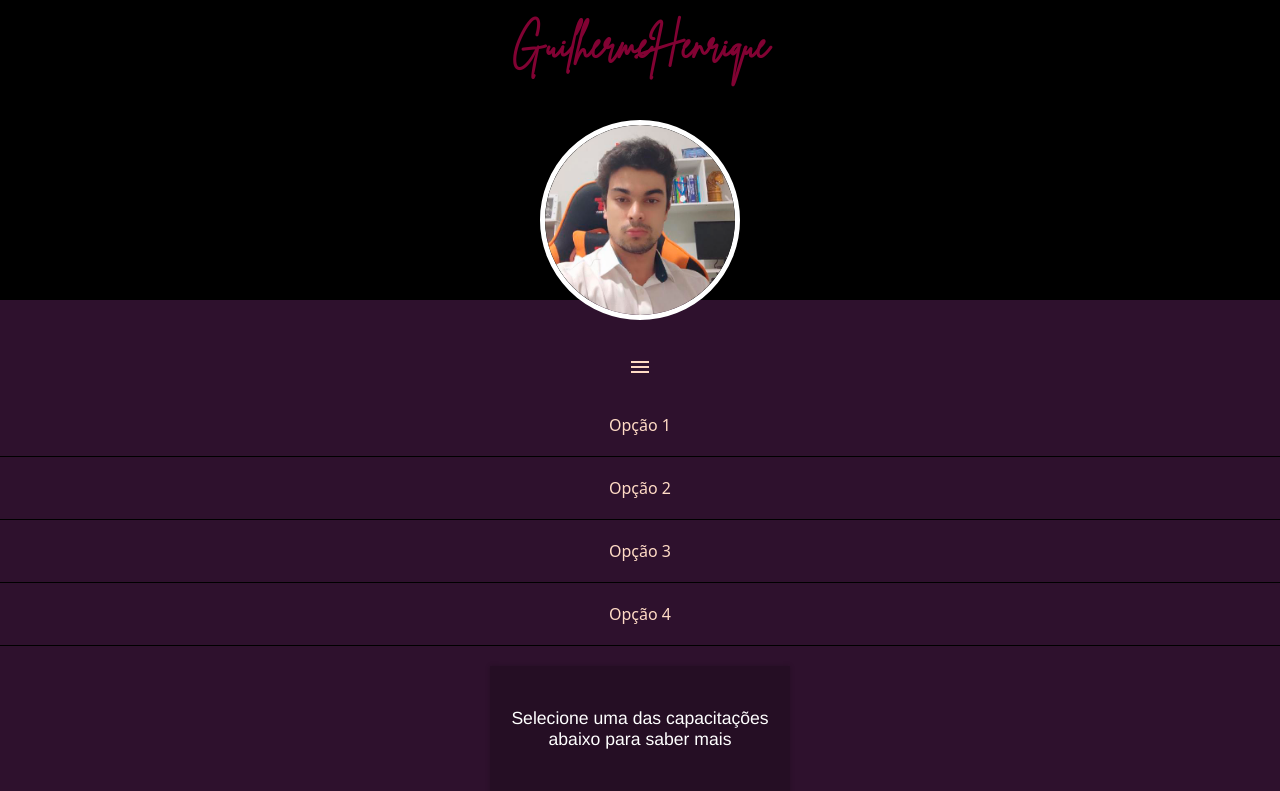
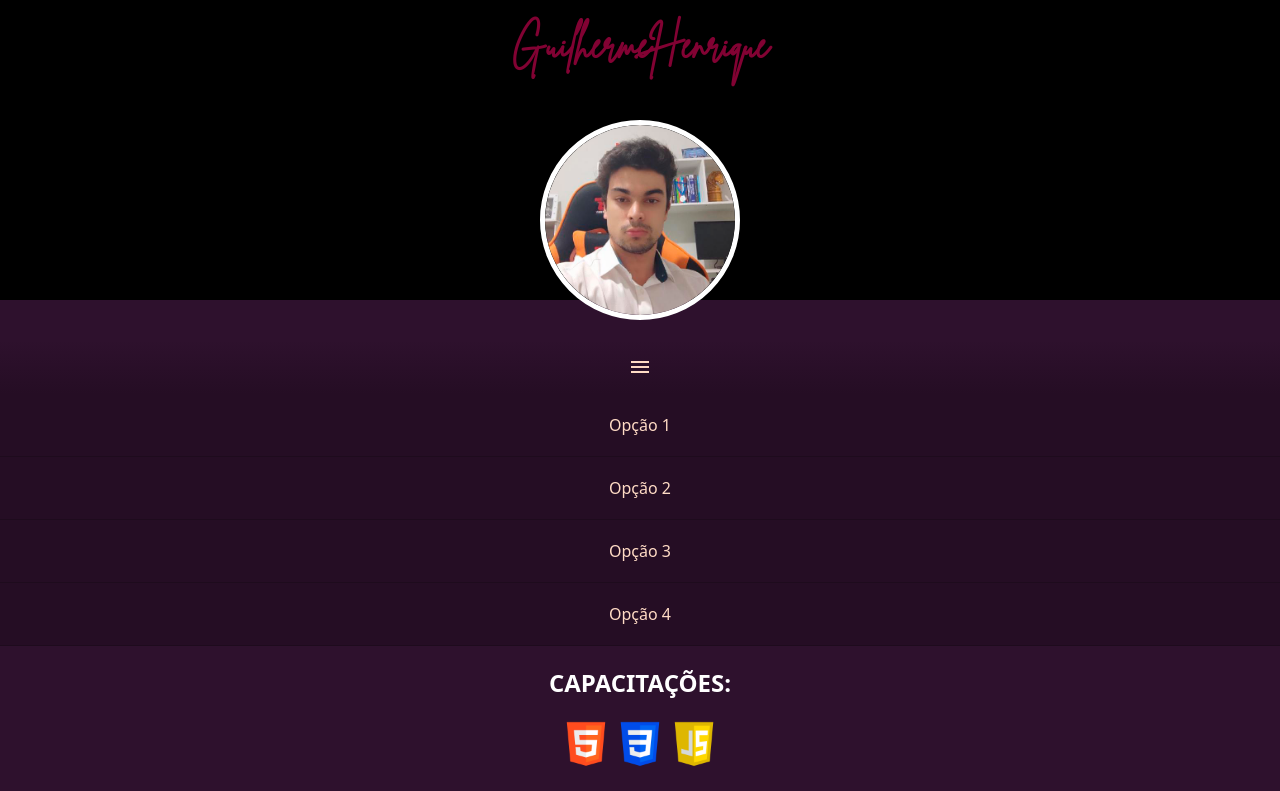
Before and after one commit to guilhermehenriquemartins/Projeto-Capacitacoes, a plain HTML site: page index.html in a window 1280 px wide. Both pictures are taken after a click on the element "menu". Shown: the top 791 px of the page. Drawn offline with Linux system fonts and the light colour scheme.

Commit message:
Atualização

```diff
--- a/estilos/first.css
+++ b/estilos/first.css
@@ -43,7 +43,7 @@ img#profile {
 }
 
 #burguer {
-  background-color: #2E112D;
+  background-image: linear-gradient(to bottom, #2E112D, #250d24);;
   text-align: center;
   color: #FFDBC5;
   width: 100%;
@@ -64,8 +64,8 @@ img#profile {
 
 menu a {
   display: block;
-  background-color: #2E112D;
-  border-bottom: 1px solid black;
+  background-color: #250d24;
+  border-bottom: 1px solid #1e0b1d;
   padding: 20px;
   color: #FFDBC5;
   text-align: center;
@@ -101,6 +101,7 @@ main {
 }
 
 iframe {
+  display: none;
   background-color: rgba(0, 0, 0, 0.2);
   box-shadow: 0px 0px 5px rgba(0, 0, 0, 0.2);
 }
@@ -108,7 +109,6 @@ iframe {
 section#capacitacoes {
   font: normal normal 1em system-ui, -apple-system, BlinkMacSystemFont, 'Segoe UI', Roboto, Oxygen, Ubuntu, Cantarell, 'Open Sans', 'Helvetica Neue', sans-serif;
   text-transform: uppercase;
-  margin-top: 20px;
   color: white;
 }
 
```
